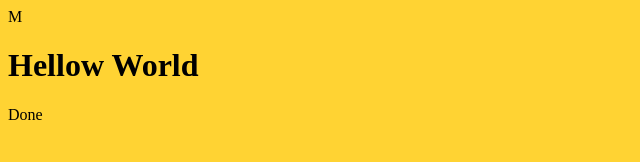
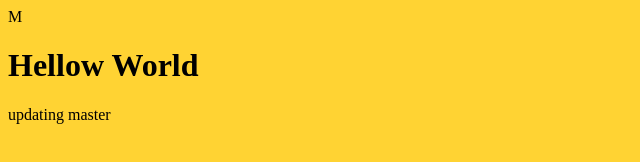
Before and after one commit to MunirahKM/HomeWork, a plain HTML site: page index.html in a window 1280 px wide. Shown: the full height of the page, 0-640 px from the left. Drawn offline with Linux system fonts and the light colour scheme.

Commit message:
updat master

```diff
--- a/index.html
+++ b/index.html
@@ -8,6 +8,6 @@
 	<body>
 		M
 		<h1> Hellow World</h1>
-		<p> Done <p>
+		<p> updating master <p>
 	</body>
 </html>
```
